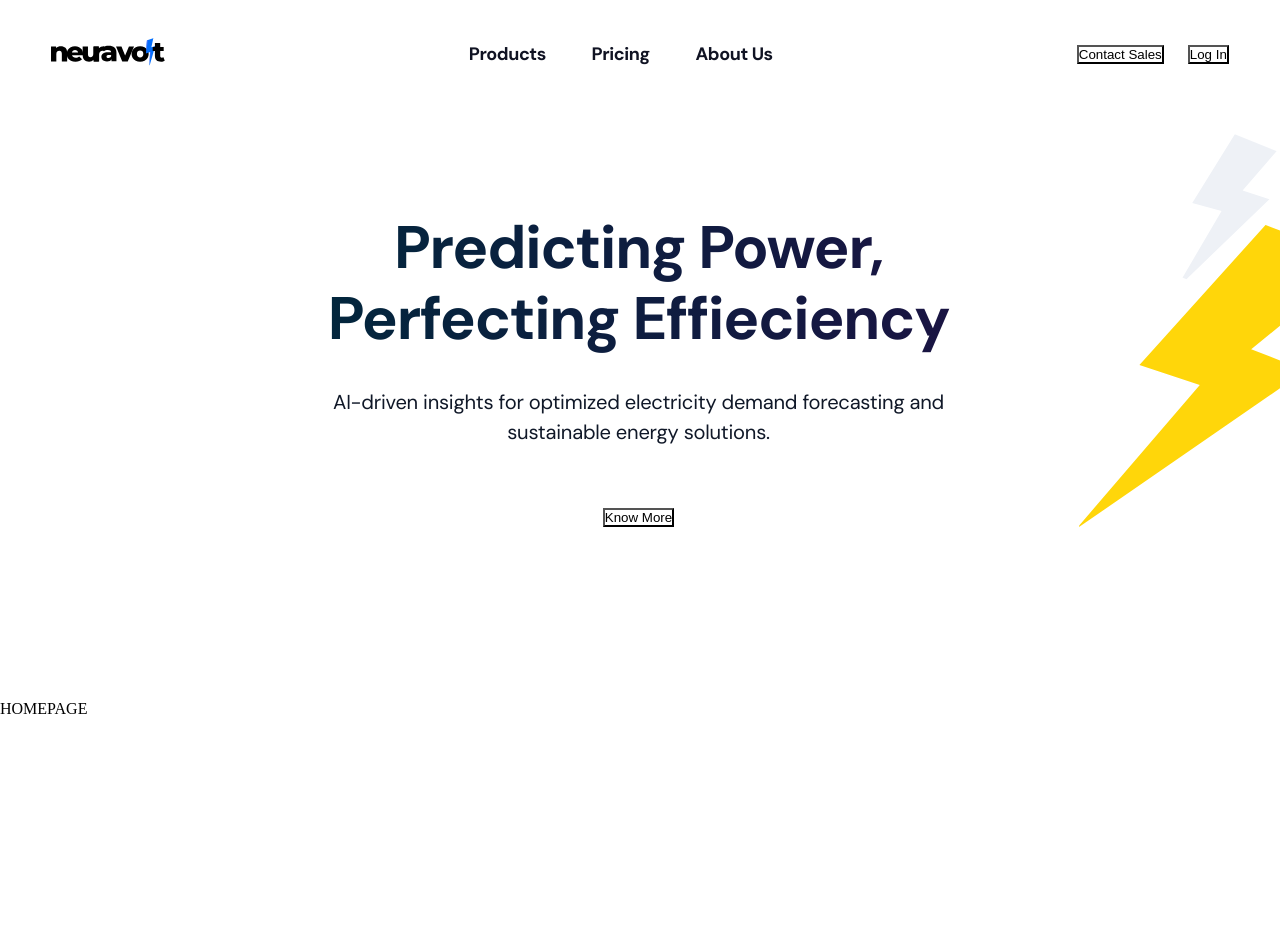
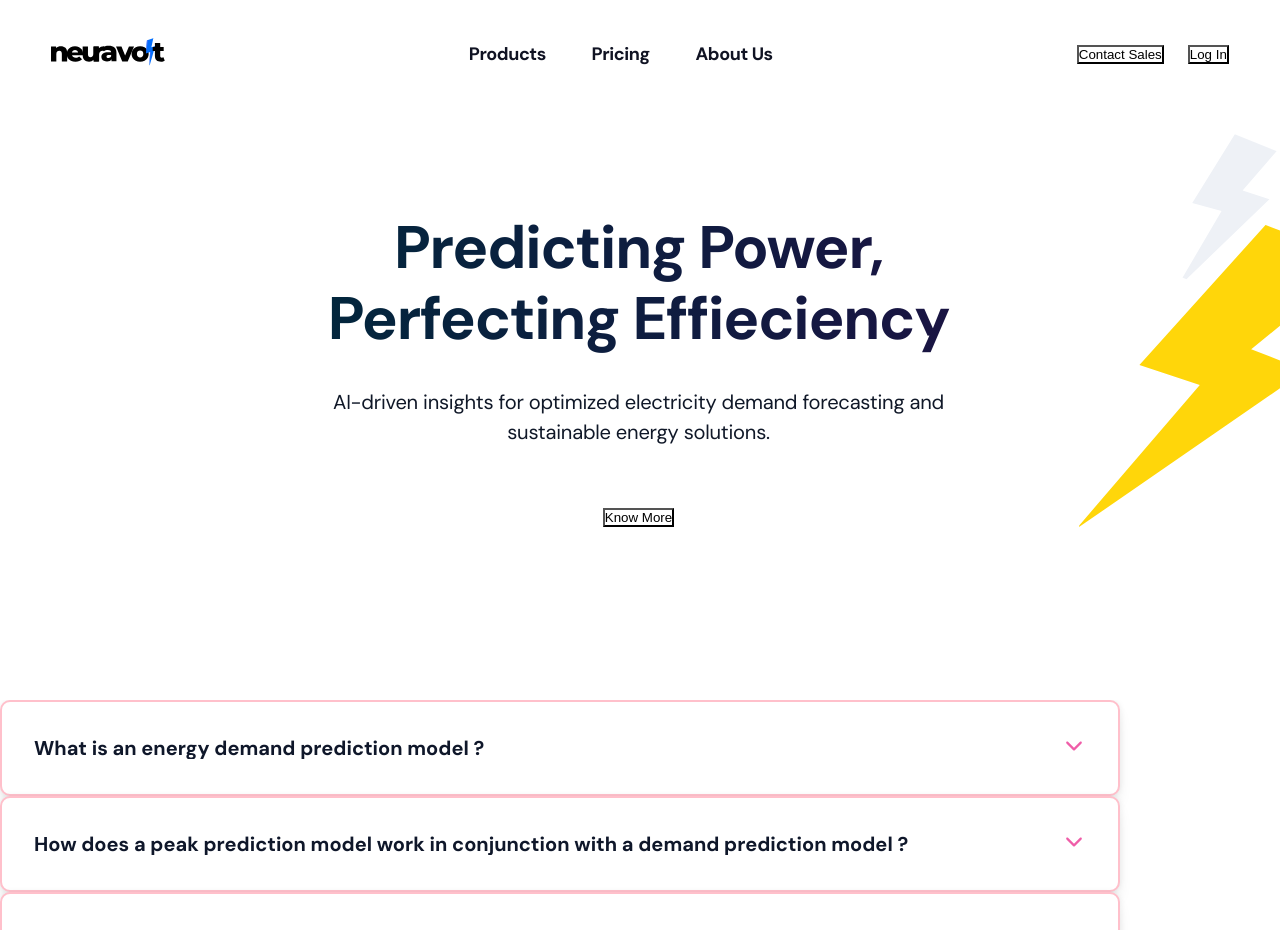
Before and after one commit to Arn-v/NeuraVolt-Frontend, a React (Create React App) app in the folder neuravolt-frontend/: page / in a window 1280 px wide. Shown: the top 930 px of the page. Before the commit the page ends 800 px from the top, so only its background shows below. Built offline with nearby package versions, Linux system fonts and the light colour scheme.

Commit message:
added FAQ functionality

```diff
--- /dev/null
+++ b/neuravolt-frontend/src/Components/Accordion.js
@@ -0,0 +1,30 @@
+import { useState } from "react";
+import down from "../assets/chevron-down.svg" ;
+import up from "../assets/Chevron up.svg" ;
+
+function Accordion( {question , answer })
+{
+
+    const [accordionOpen , setAccordianOpen ] = useState(false)  ;
+
+    function clickHandler(){
+        setAccordianOpen(!accordionOpen) ;
+    }
+
+    return(
+        <div className="accordion-container ">
+
+            <div onClick={clickHandler}  className="question-container">
+                <p>{question}</p>
+                 <span> <img src={ accordionOpen ? up : down } alt="down-faq" size="2em"></img></span>
+            </div>
+
+
+
+            <div className={ accordionOpen ?  "faq-answer show" : "faq-answer" } >{answer} </div>
+
+        </div>
+    )
+}
+
+export default Accordion ;
--- /dev/null
+++ b/neuravolt-frontend/src/Components/FAQ.js
@@ -0,0 +1,21 @@
+import FAQdata from "../data/staticData" ;
+import Accordion from "./Accordion";
+
+function FAQ()
+{
+    return (
+
+        <div className="FAQ-container">
+
+            { FAQdata.map( ( FAQ , i ) => {
+                                        return ( <Accordion question={FAQ.question} answer={FAQ.answer} key={FAQ.i} /> ) ;
+                                    }
+                            )
+            }
+
+        </div>
+    )
+}
+
+
+export default FAQ ;
--- /dev/null
+++ b/neuravolt-frontend/src/Components/FAQsection.js
@@ -0,0 +1,16 @@
+import FAQ from "./FAQ";
+
+
+function FAQsection()
+{
+    return(
+        <div>
+
+            <FAQ />
+
+        </div>
+    )
+}
+
+
+export default FAQsection ;
--- a/neuravolt-frontend/src/Pages/HomePage.js
+++ b/neuravolt-frontend/src/Pages/HomePage.js
@@ -1,5 +1,6 @@
 import HeroSection from "../Components/HeroSection";
 import Navbar from "../Components/Navbar";
+import FAQsection from "../Components/FAQsection" ;
 
 
 
@@ -14,6 +15,8 @@ function HomePage()
 
             <HeroSection />
 
+            <FAQsection />
+
 
             HOMEPAGE
 
--- /dev/null
+++ b/neuravolt-frontend/src/data/staticData.js
@@ -0,0 +1,11 @@
+
+
+const FAQdata = [  { question:"What is an energy demand prediction model ?",  answer:"Lorem ipsum dolor sit amet, consectetur adipiscing elit, sed do eiusmod tempor incididunt ut labore et dolore magna aliqua. Ut enim ad minim veniam, quis nostrud exercitation ullamco laboris nisi ut aliquip ex ea commodo consequat." } ,
+                   { question:"How does a peak prediction model work in conjunction with a demand prediction model ?",  answer:"Lorem ipsum dolor sit amet, consectetur adipiscing elit, sed do eiusmod tempor incididunt ut labore et dolore magna aliqua. Ut enim ad minim veniam, quis nostrud exercitation ullamco laboris nisi ut aliquip ex ea commodo consequat."} ,
+                   { question:" What factors are considered in the energy demand and peak prediction models ?",  answer:"Lorem ipsum dolor sit amet, consectetur adipiscing elit, sed do eiusmod tempor incididunt ut labore et dolore magna aliqua. Ut enim ad minim veniam, quis nostrud exercitation ullamco laboris nisi ut aliquip ex ea commodo consequat."} ,
+                   { question:"How do historical data and analysis contribute to these predictions ?", answer:"Lorem ipsum dolor sit amet, consectetur adipiscing elit, sed do eiusmod tempor incididunt ut labore et dolore magna aliqua. Ut enim ad minim veniam, quis nostrud exercitation ullamco laboris nisi ut aliquip ex ea commodo consequat."} ,
+                   { question:" What type of analysis is involved in making predictions ?", answer:"Lorem ipsum dolor sit amet, consectetur adipiscing elit, sed do eiusmod tempor incididunt ut labore et dolore magna aliqua. Ut enim ad minim veniam, quis nostrud exercitation ullamco laboris nisi ut aliquip ex ea commodo consequat."}
+]
+
+
+export default FAQdata ;
--- a/neuravolt-frontend/src/index.css
+++ b/neuravolt-frontend/src/index.css
@@ -179,3 +179,100 @@ body::-webkit-scrollbar {
     top:112px ;
 
 }
+
+
+
+
+
+
+
+
+
+
+
+
+
+/* FAQ SECTION */
+
+
+.accordion-container{
+    display: flex;
+    width: 70rem;
+    padding: 2rem;
+    flex-direction: column;
+    justify-content: center;
+    align-items: center;
+    border:2px solid  pink ;
+
+    border-radius: 0.625rem;
+    opacity: var(--sds-size-stroke-border);
+    background: var(--White, #FFF);
+    box-shadow: 0px 10px 15px -3px rgba(0, 0, 0, 0.10), 0px 0px 6px 0px rgba(0, 0, 0, 0.07);
+
+}
+
+
+.question-container{
+   width:100% ;
+   display:flex ;
+   justify-content: space-between;
+   align-items: center ;
+   cursor: pointer;
+
+   color: var(--Blue-Gray-900, #0F172A);
+   font-size: 1.25rem;
+   font-family: 'DM Sans';
+   font-style: normal;
+   font-weight: 600;
+   line-height: 110%; /* 1.375rem */
+}
+
+.faq-answer{
+    color: rgb(9, 9, 41) ;
+    max-height: 0;
+    /* overflow: hidden; */
+    transition: all 0.5s cubic-bezier(0,1,0,1);
+    opacity:0 ;
+}
+
+.faq-answer.show {
+    height: auto;
+    max-height: 9999px ;
+    transition: all 0.5s cubic-bezier(1,0,1,0);
+    opacity: 1 ;
+}
+
+
+
+
+/* background: #f0ebe18
+
+margin-bottom: 5px;
+
+padding: 10px 20px;
+
+} */
+
+
+
+/* .c {
+
+color: #8b7f758
+
+max-height: 0;
+
+overflow: hidden;
+
+transition: all 0.5s cubic-bezier(0,1,0,1);
+
+}
+
+.content.show(
+
+height: auto;
+
+max-height: 9999px;
+
+You, seconds ago Uncommitted
+
+transition: all 0.5s cubic-bezier (1,0,1,0); */
```
Also changed, not shown: neuravolt-frontend/src/assets/Chevron up.svg (added), neuravolt-frontend/src/assets/chevron-down.svg (added), neuravolt-frontend/src/data/FAQdata.js (deleted).
